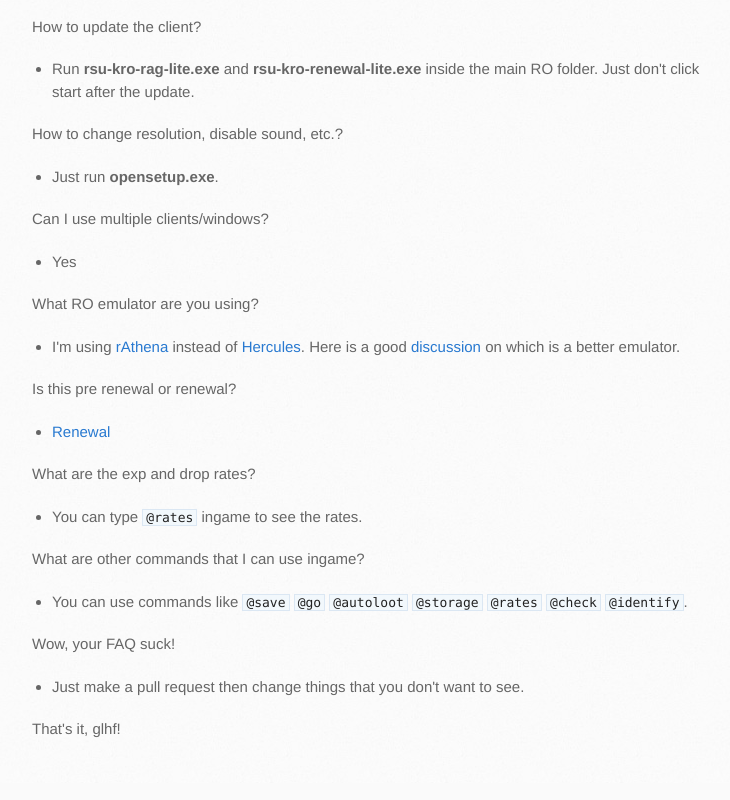
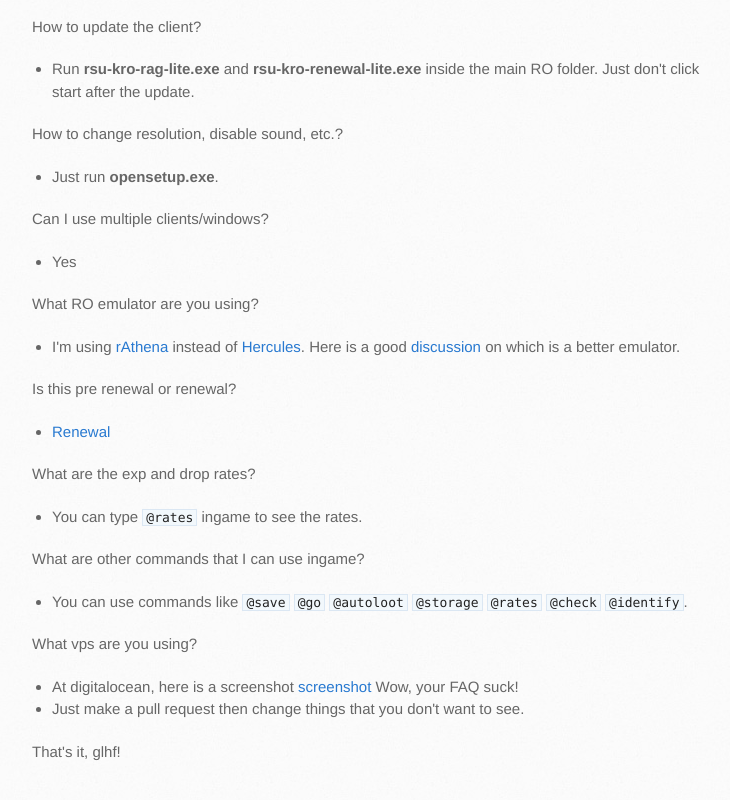
Before and after one commit to zerdnem/ro-landing, a plain HTML site: page index.html in a window 1280 px wide. Shown: the part 595-1395 px from the top of the page, without its empty margins (138-868 px from the left). Drawn offline with Linux system fonts and the light colour scheme.

```diff
--- a/index.html
+++ b/index.html
@@ -93,9 +93,11 @@
 <li>You can use commands like <code>@save</code> <code>@go</code> <code>@autoloot</code> <code>@storage</code> <code>@rates</code> <code>@check</code> <code>@identify</code>.</li>
 </ul>
 
-<p>Wow, your FAQ suck!</p>
+<p>What vps are you using?</p>
 
 <ul>
+<li>At digitalocean, here is a screenshot <a href="https://u.teknik.io/heH7Dx.png">screenshot</a>
+Wow, your FAQ suck!</li>
 <li>Just make a pull request then change things that you don't want to see.</li>
 </ul>
 
```
Also changed, not shown: params.json (+1 -1 lines).
